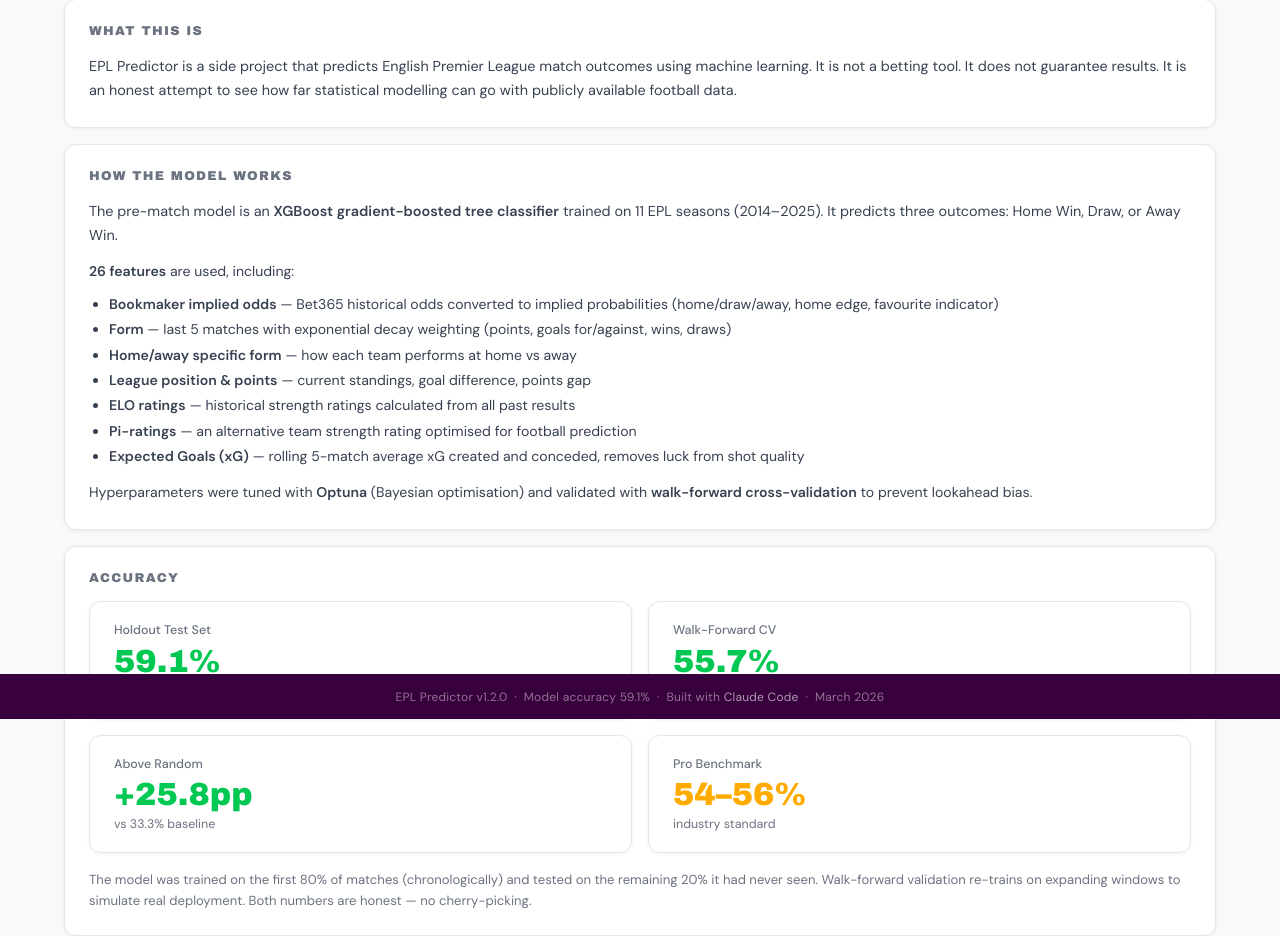
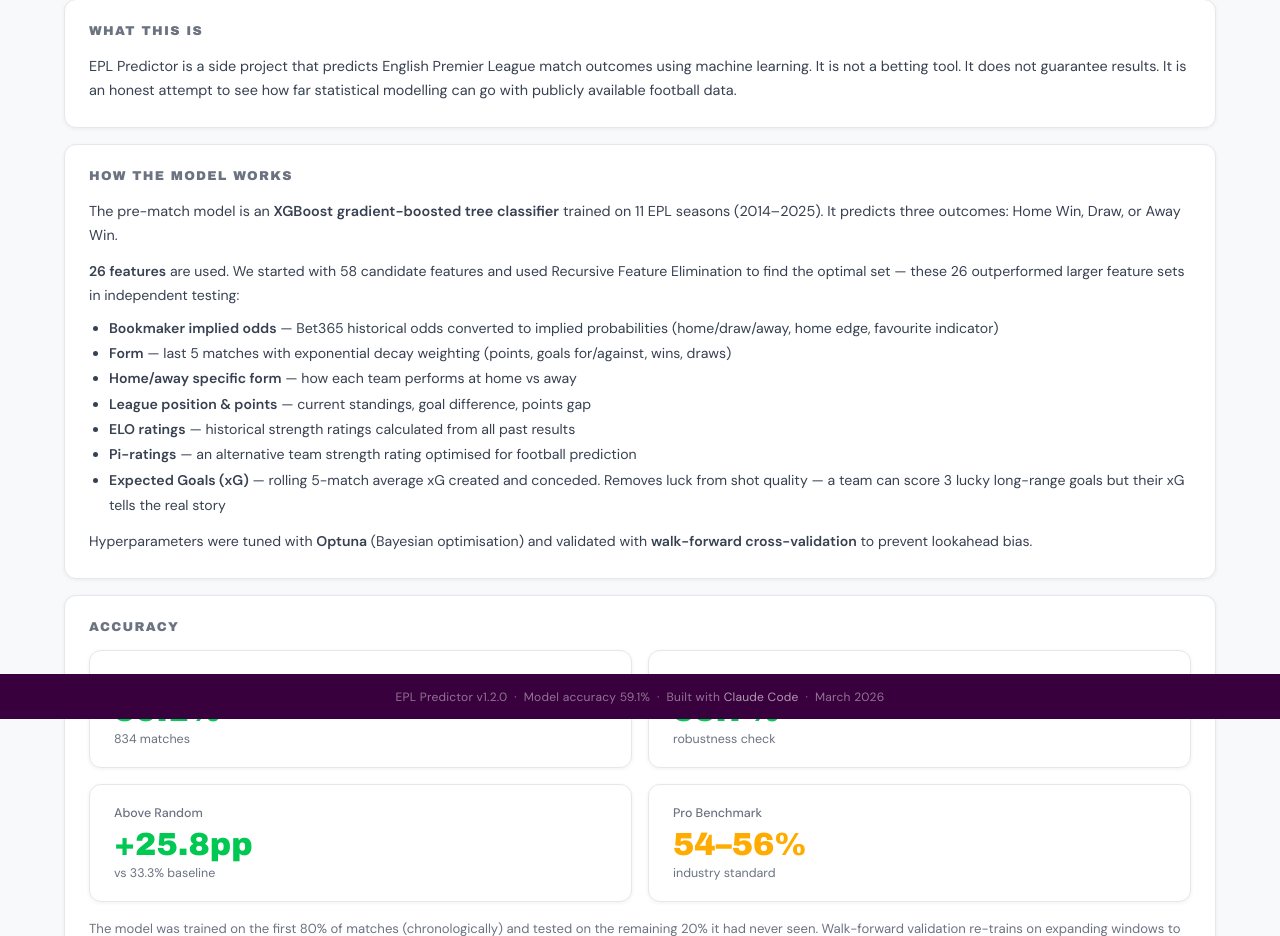
Before and after one commit to andresnalda75/Predictor, a Flask app: page / in a window 1280 px wide, after a click on "Methodology". Shown: the part 81-1017 px from the top of the page. Run offline with Flask 3, Linux system fonts and the light colour scheme; data that the repository does not hold is empty; parts of the project's set-up code (start-up, migrations or seed data) failed here and were passed over.

Commit message:
fix: methodology — add RFE context to feature intro, enhance xG description
- Feature intro now mentions 58 candidates → 26 via Recursive Feature Elimination
- xG bullet expanded with 'lucky long-range goals' example

Co-Authored-By: Claude Opus 4.6 (1M context) <noreply@anthropic.com>

```diff
--- a/templates/index.html
+++ b/templates/index.html
@@ -463,7 +463,7 @@
         It predicts three outcomes: Home Win, Draw, or Away Win.
       </p>
       <p style="font-size:.88rem;line-height:1.7;color:#374151;margin-top:.75rem">
-        <strong>26 features</strong> are used, including:
+        <strong>26 features</strong> are used. We started with 58 candidate features and used Recursive Feature Elimination to find the optimal set — these 26 outperformed larger feature sets in independent testing:
       </p>
       <ul style="font-size:.88rem;line-height:1.8;color:#374151;margin:.5rem 0 0 1.25rem">
         <li><strong>Bookmaker implied odds</strong> — Bet365 historical odds converted to implied probabilities (home/draw/away, home edge, favourite indicator)</li>
@@ -472,7 +472,7 @@
         <li><strong>League position &amp; points</strong> — current standings, goal difference, points gap</li>
         <li><strong>ELO ratings</strong> — historical strength ratings calculated from all past results</li>
         <li><strong>Pi-ratings</strong> — an alternative team strength rating optimised for football prediction</li>
-        <li><strong>Expected Goals (xG)</strong> — rolling 5-match average xG created and conceded, removes luck from shot quality</li>
+        <li><strong>Expected Goals (xG)</strong> — rolling 5-match average xG created and conceded. Removes luck from shot quality — a team can score 3 lucky long-range goals but their xG tells the real story</li>
       </ul>
       <p style="font-size:.88rem;line-height:1.7;color:#374151;margin-top:.75rem">
         Hyperparameters were tuned with <strong>Optuna</strong> (Bayesian optimisation) and validated with <strong>walk-forward cross-validation</strong>
```
